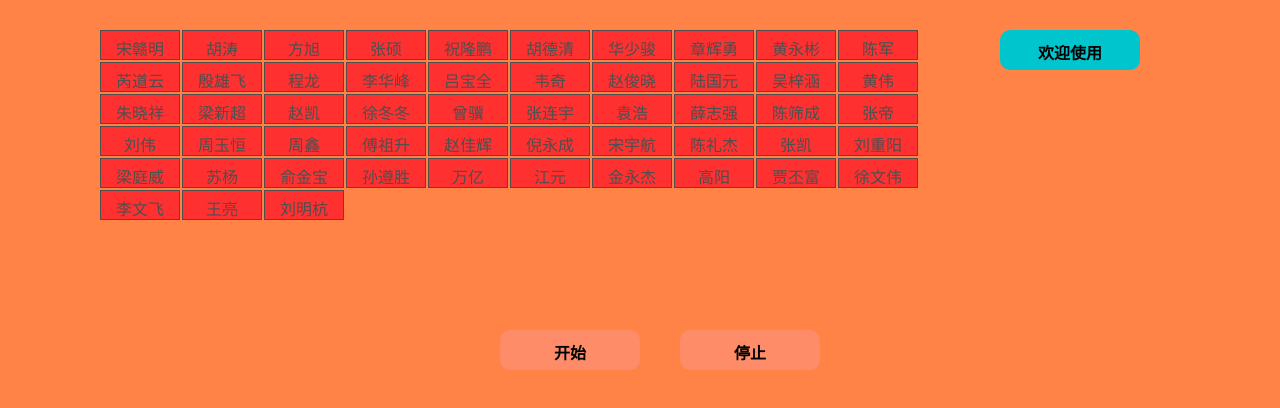
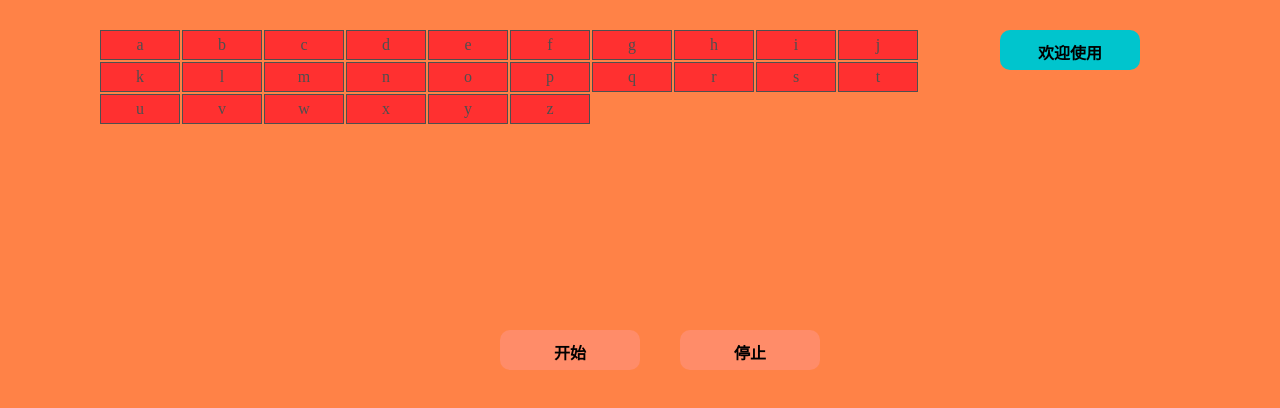
Before and after one commit to fangxucn/fangxucn.github.io, a plain HTML site: page index.html in a window 1280 px wide. Shown: the part 70-478 px from the top of the page. Drawn offline with Linux system fonts and the light colour scheme.

Commit message:
Update index.html

```diff
--- a/index.html
+++ b/index.html
@@ -50,59 +50,32 @@
 			}
 		</style>
 		<script>
-			var arr = ["宋赣明",
-				"胡涛",
-				"方旭",
-				"张硕",
-				"祝隆鹏",
-				"胡德清",
-				"华少骏",
-				"章辉勇",
-				"黄永彬",
-				"陈军",
-				"芮道云",
-				"殷雄飞",
-				"程龙",
-				"李华峰",
-				"吕宝全",
-				"韦奇",
-				"赵俊晓",
-				"陆国元",
-				"吴梓涵",
-				"黄伟",
-				"朱晓祥",
-				"梁新超",
-				"赵凯",
-				"徐冬冬",
-				"曾骥",
-				"张连宇",
-				"袁浩",
-				"薛志强",
-				"陈筛成",
-				"张帝",
-				"刘伟",
-				"周玉恒",
-				"周鑫",
-				"傅祖升",
-				"赵佳辉",
-				"倪永成",
-				"宋宇航",
-				"陈礼杰",
-				"张凯",
-				"刘重阳",
-				"梁庭威",
-				"苏杨",
-				"俞金宝",
-				"孙遵胜",
-				"万亿",
-				"江元",
-				"金永杰",
-				"高阳",
-				"贾丕富",
-				"徐文伟",
-				"李文飞",
-				"王亮",
-				"刘明杭",
+			var arr = ["a",
+				"b",
+				"c",
+				"d",
+				"e",
+				"f",
+				"g",
+				"h",
+				"i",
+				"j",
+				"k",
+				"l",
+				"m",
+				"n",
+				"o",
+				"p",
+				"q",
+				"r",
+				"s",
+				"t",
+				"u",
+				"v",
+				"w",
+				"x",
+				"y",
+				"z",
 			];
 			//一行排列10个
 			var lineCount = 10;
```
